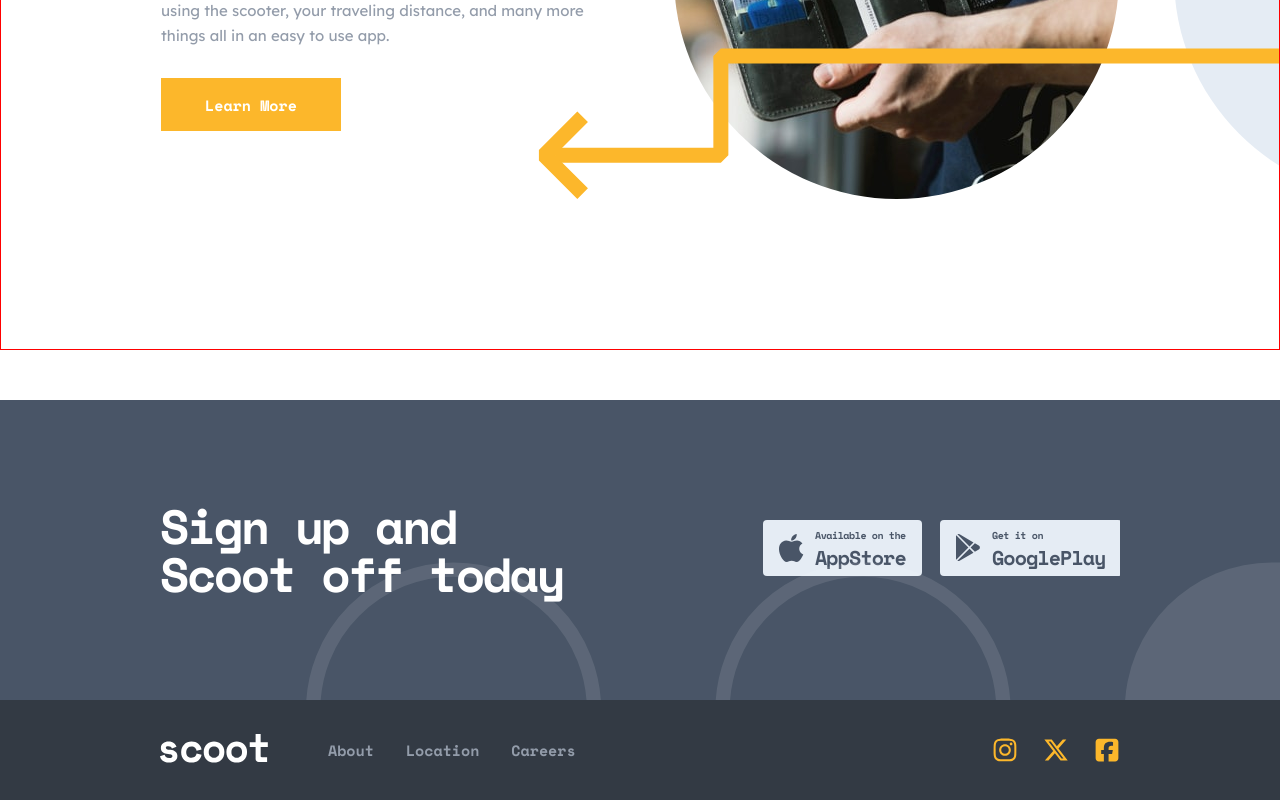
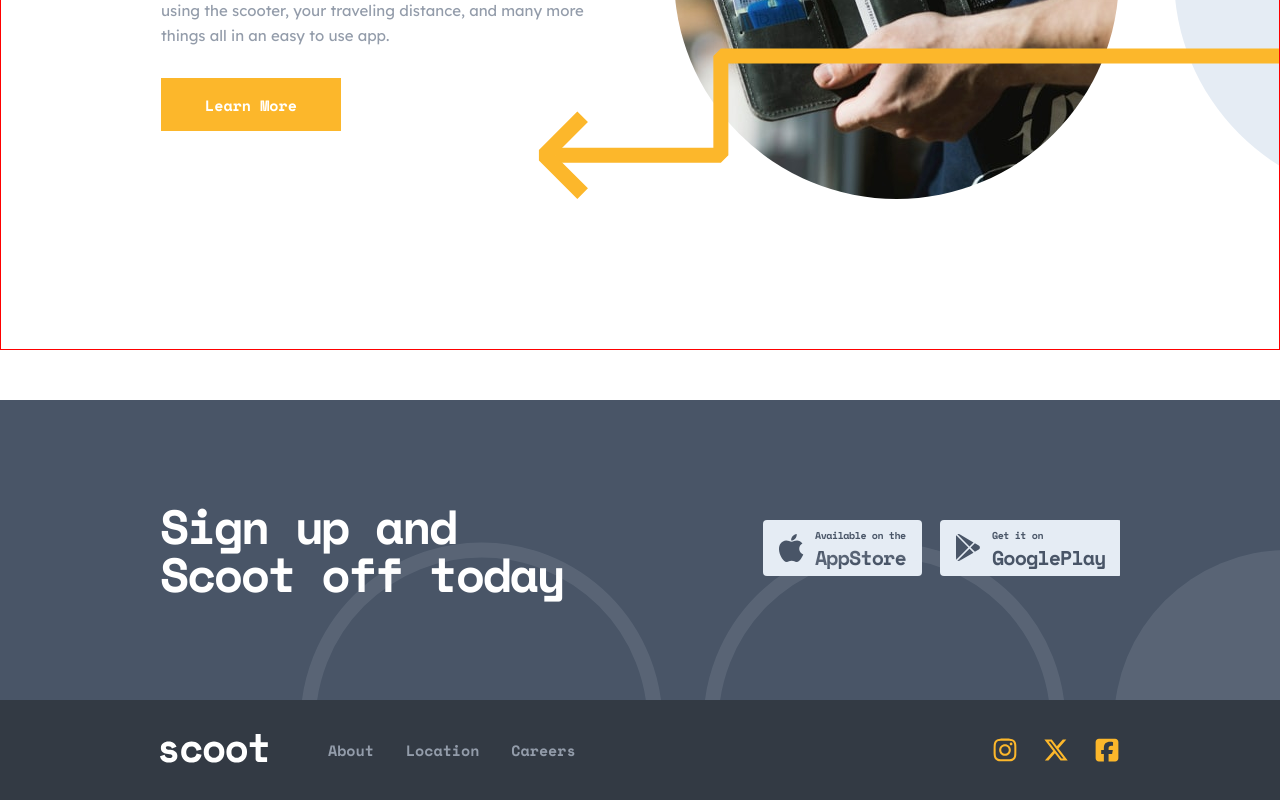
Before and after one commit to EdwinSch/react-scoot-sharing-service, a React (Vite) app: page / in a window 1280 px wide. Shown: the part 1737-2537 px from the top of the page. Built offline with nearby package versions, Linux system fonts and the light colour scheme.

Commit message:
styling fixes

```diff
--- a/src/components/Header/header-styles.css
+++ b/src/components/Header/header-styles.css
@@ -20,7 +20,7 @@ header {
   }
 
   .toggle-menu-btn {
-    position: fixed;
+    position: absolute;
     left: 32px;
     background: transparent;
     border: none;
--- a/src/components/Signup/Signup.jsx
+++ b/src/components/Signup/Signup.jsx
@@ -1,10 +1,10 @@
-import whiteCircles from "../../assets/patterns/white-circles.svg";
+import semiCircles from "../../assets/patterns/semi-circles.svg";
 
 const Signup = () => {
   return (
     <section className="signup-container" id="signup">
       {/* Background Pattern */}
-      <img src={whiteCircles} alt="pattern" aria-hidden="true" />
+      <img src={semiCircles} alt="pattern" aria-hidden="true" />
 
       {/* Heading */}
       <h2 style={{ color: "#ffffff" }}>
--- a/src/components/Signup/signup-styles.css
+++ b/src/components/Signup/signup-styles.css
@@ -10,10 +10,8 @@
 
   & img {
     position: absolute;
-    right: -140px;
-    bottom: -160px;
-    height: 300px;
-    opacity: 0.1;
+    right: -180px;
+    bottom: 0;
   }
 
   .appstore-btns-wrapper {
```
